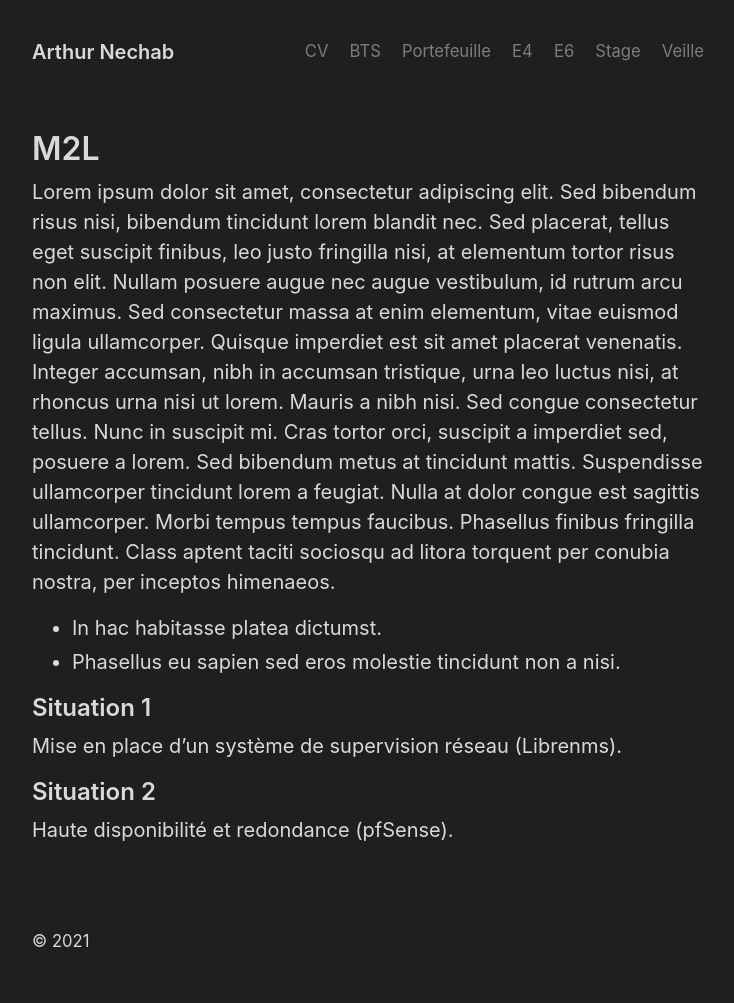
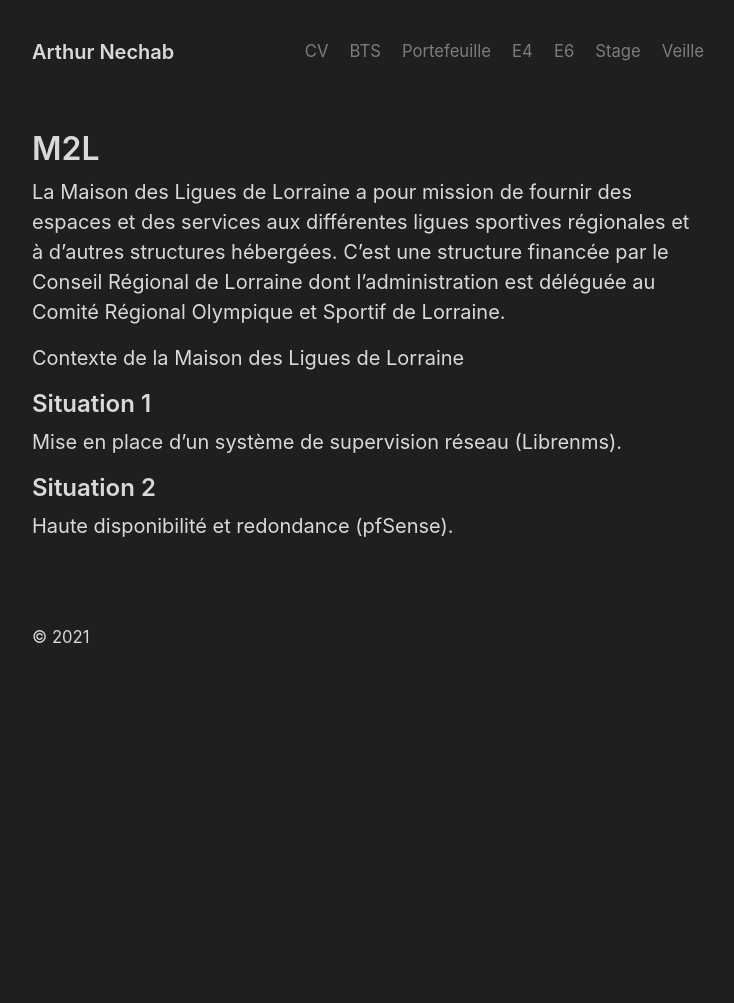
Before and after one commit to arthur-nechab/portfolio, a Jekyll site: the page built from e4.md, in a window 1280 px wide. Shown: the whole page, without its empty margins (272-1006 px from the left). Built offline with Jekyll 4.4.1, drawn with Linux system fonts in a browser that asks for light colours; after the commit the page ends 900 px from its top, so only the background shows below that.

Commit message:
Update e4.md

```diff
--- a/e4.md
+++ b/e4.md
@@ -2,11 +2,9 @@
 layout: page
 title: M2L
 ---
+La Maison des Ligues de Lorraine a pour mission de fournir des espaces et des services aux différentes ligues sportives régionales et à d’autres structures hébergées. C’est une structure financée par le Conseil Régional de Lorraine dont l’administration est déléguée au Comité Régional Olympique et Sportif de Lorraine.
 
-Lorem ipsum dolor sit amet, consectetur adipiscing elit. Sed bibendum risus nisi, bibendum tincidunt lorem blandit nec. Sed placerat, tellus eget suscipit finibus, leo justo fringilla nisi, at elementum tortor risus non elit. Nullam posuere augue nec augue vestibulum, id rutrum arcu maximus. Sed consectetur massa at enim elementum, vitae euismod ligula ullamcorper. Quisque imperdiet est sit amet placerat venenatis. Integer accumsan, nibh in accumsan tristique, urna leo luctus nisi, at rhoncus urna nisi ut lorem. Mauris a nibh nisi. Sed congue consectetur tellus. Nunc in suscipit mi. Cras tortor orci, suscipit a imperdiet sed, posuere a lorem. Sed bibendum metus at tincidunt mattis. Suspendisse ullamcorper tincidunt lorem a feugiat. Nulla at dolor congue est sagittis ullamcorper. Morbi tempus tempus faucibus. Phasellus finibus fringilla tincidunt. Class aptent taciti sociosqu ad litora torquent per conubia nostra, per inceptos himenaeos.
-
-- In hac habitasse platea dictumst.
-- Phasellus eu sapien sed eros molestie tincidunt non a nisi.
+Contexte de la Maison des Ligues de Lorraine
 
 ## Situation 1
 
```
